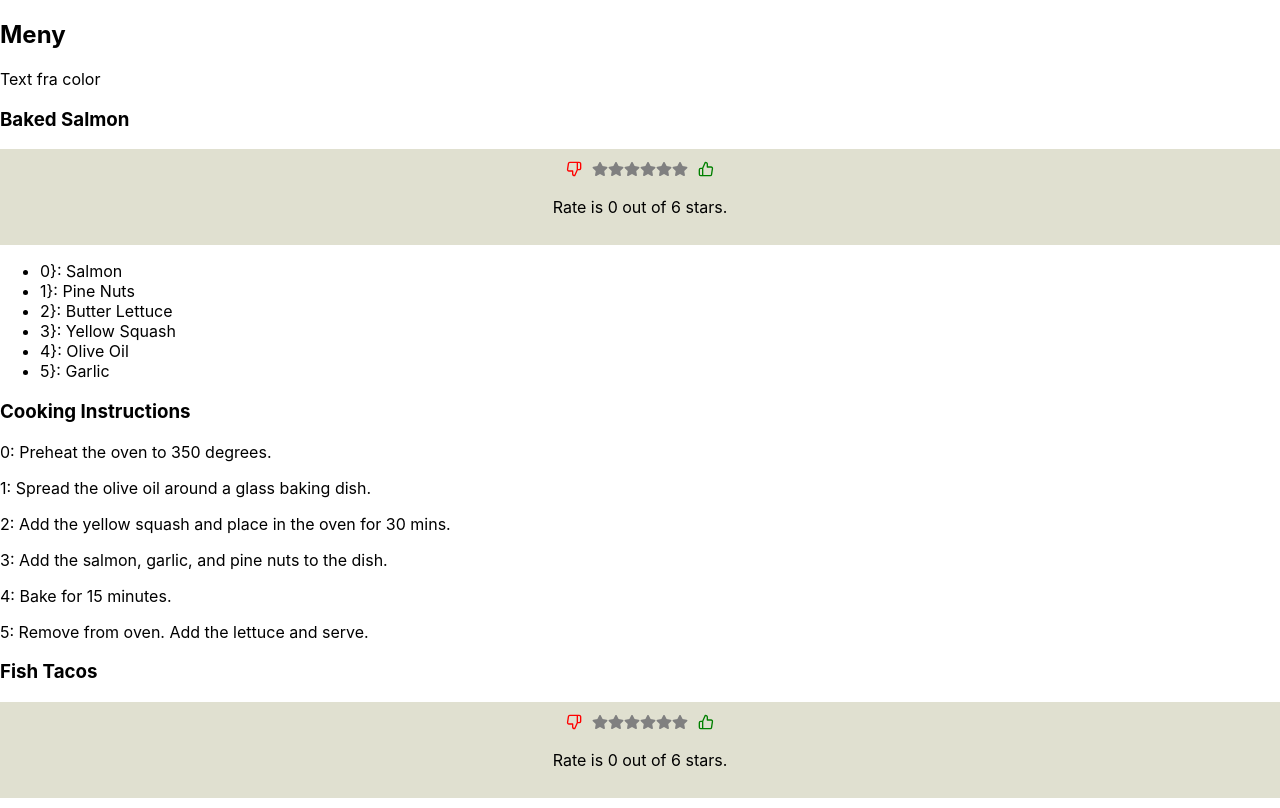
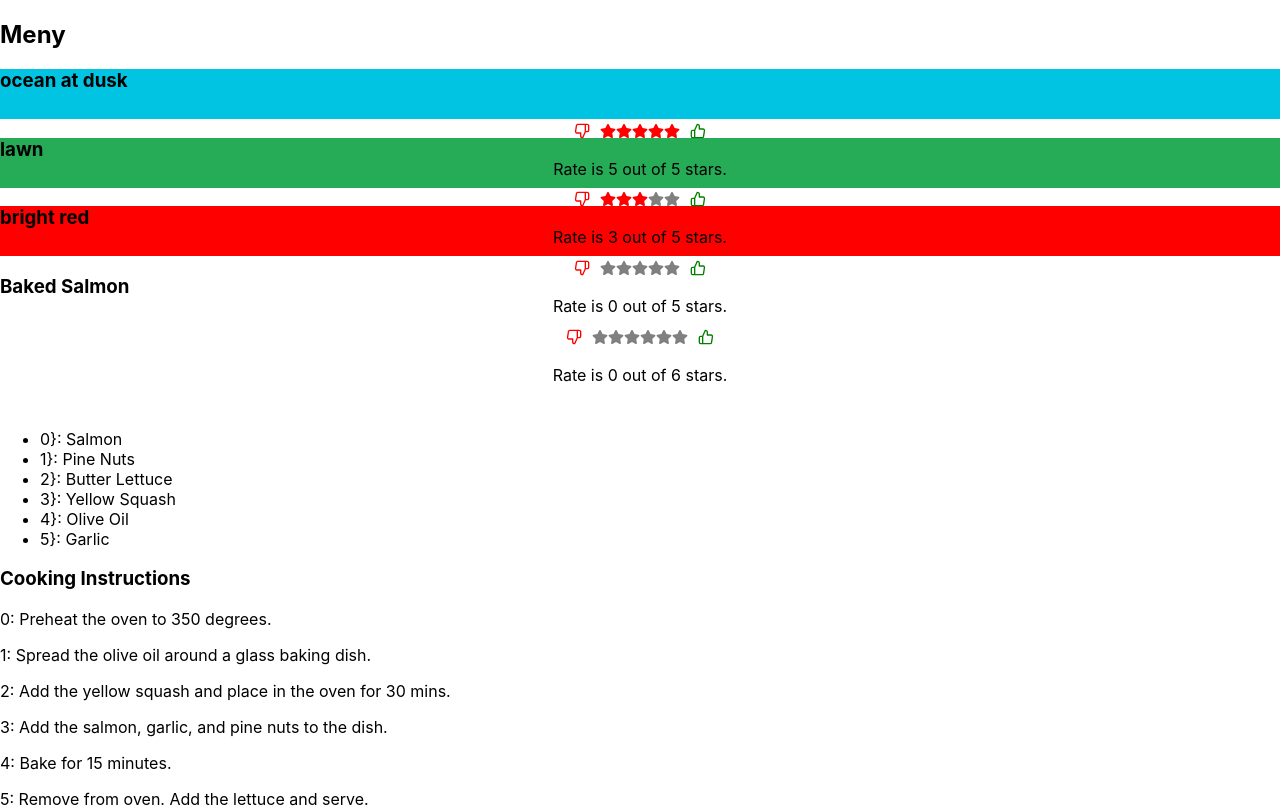
Before and after one commit to erosness/erikapp, a React (Create React App) app: page / in a window 1280 px wide. Shown: the top 808 px of the page. Built offline with nearby package versions, Linux system fonts and the light colour scheme.

Commit message:
Added color-list with rating. Did not get the styles OK yet.

```diff
--- a/src/Color.js
+++ b/src/Color.js
@@ -1,10 +1,15 @@
 import React, { useState } from "react";
-import colorData from "./color-data.json";
+import {Rate} from './Rate'
 
-function Color() {
-  const [colors] = useState(colorData);
+
+function Color({title, color, rating}) {
   return(
-    <><p>Text fra color</p></>
+    <section>
+      <div style={{ height: 50, backgroundColor: color, fill: color}}>
+        <h1>{title}</h1>
+        <Rate totalStars={5} rate={rating}/>
+      </div>
+    </section>
   );
 }
 
--- /dev/null
+++ b/src/ColorList.js
@@ -0,0 +1,12 @@
+import React from 'react'
+import {Color} from './Color';
+
+function ColorList ({colors = []}) {
+  return (
+    <div>
+      {colors.map(color => <Color key={color.id} {...color} />)}
+    </div>
+  )
+}
+
+export {ColorList};
--- a/src/Menu.js
+++ b/src/Menu.js
@@ -1,16 +1,18 @@
-import React from "react";
+import React, { useState } from "react";
 import {Recipe} from './Recipe';
 import {Cat} from './App'
-import {Color} from './Color';
+import {ColorList} from './ColorList';
+import colorData from "./color-data.json";
 
 function Menu({title, recipes}) {
+  const [colors] = useState(colorData);
   return (
     <article>
       <header>
         <h1>{title}</h1>
       </header>
       <div className="recipes">
-        <Color/>
+        <ColorList colors={colors} />
         {recipes.map((recipe, i) => (
           <Recipe key={i} {...recipe} />
         ))}
--- a/src/Rate.css
+++ b/src/Rate.css
@@ -1,3 +1,3 @@
-.ratearea {background-color: #e0e0d0; padding: 12px; text-align: center;}
+.ratearea {padding: 12px; text-align: center;}
 .rateless {color: red; padding-right: 10px; padding-left: 10px;}
 .ratemore {color: green; padding-right: 10px; padding-left: 10px;}
--- a/src/Rate.js
+++ b/src/Rate.js
@@ -21,8 +21,8 @@ function StarRating({ totalStars = 5 }) {
   return createArray(totalStars).map((n, i) => <Star key={i} />);
 }
 
-function Rate({ totalStars = 12  }) {
-  const [selectedStars, setSelectedStars] = useState(0);
+function Rate({ totalStars = 12, rate = 0  }) {
+  const [selectedStars, setSelectedStars] = useState(rate);
 
   const filterSetSelectedStars = (rate) => {
     setSelectedStars(Math.max ( Math.min ( rate, totalStars ) , 0 ));
```
